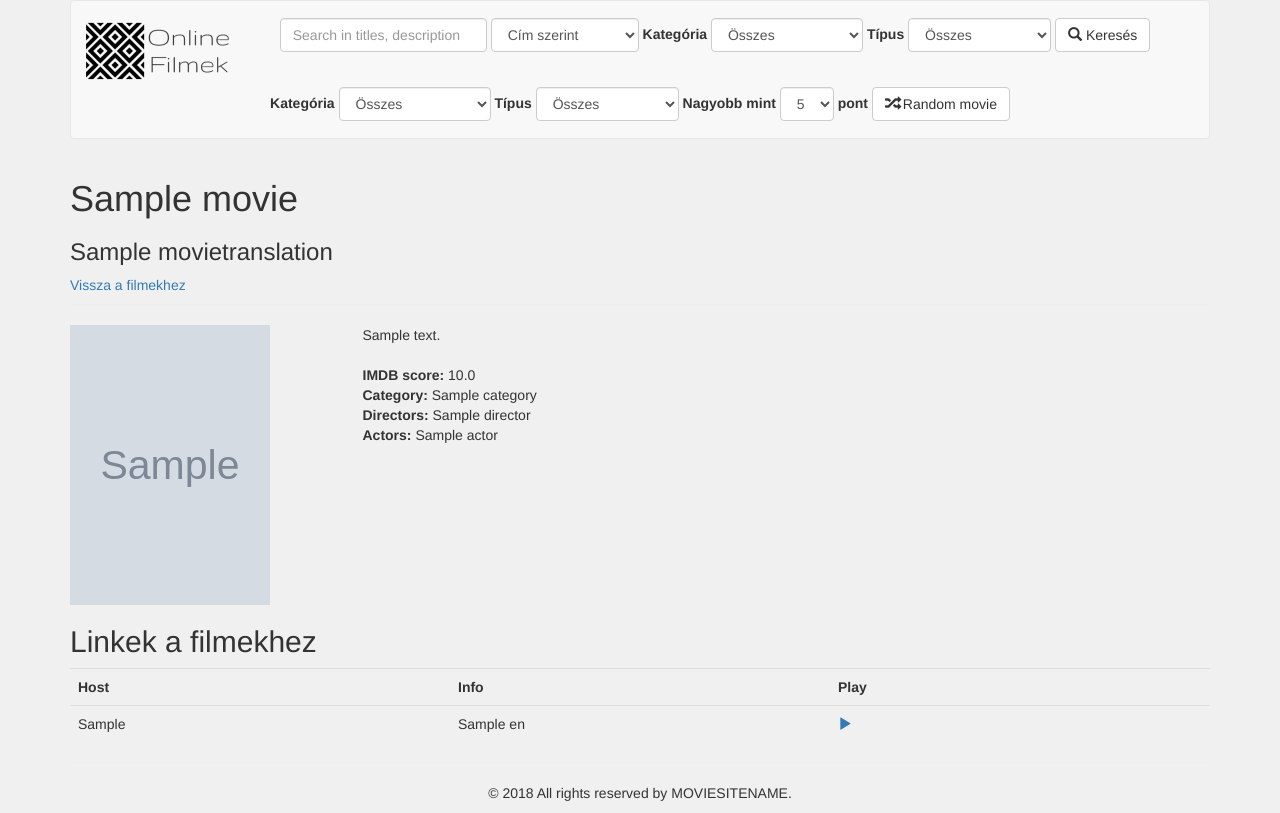
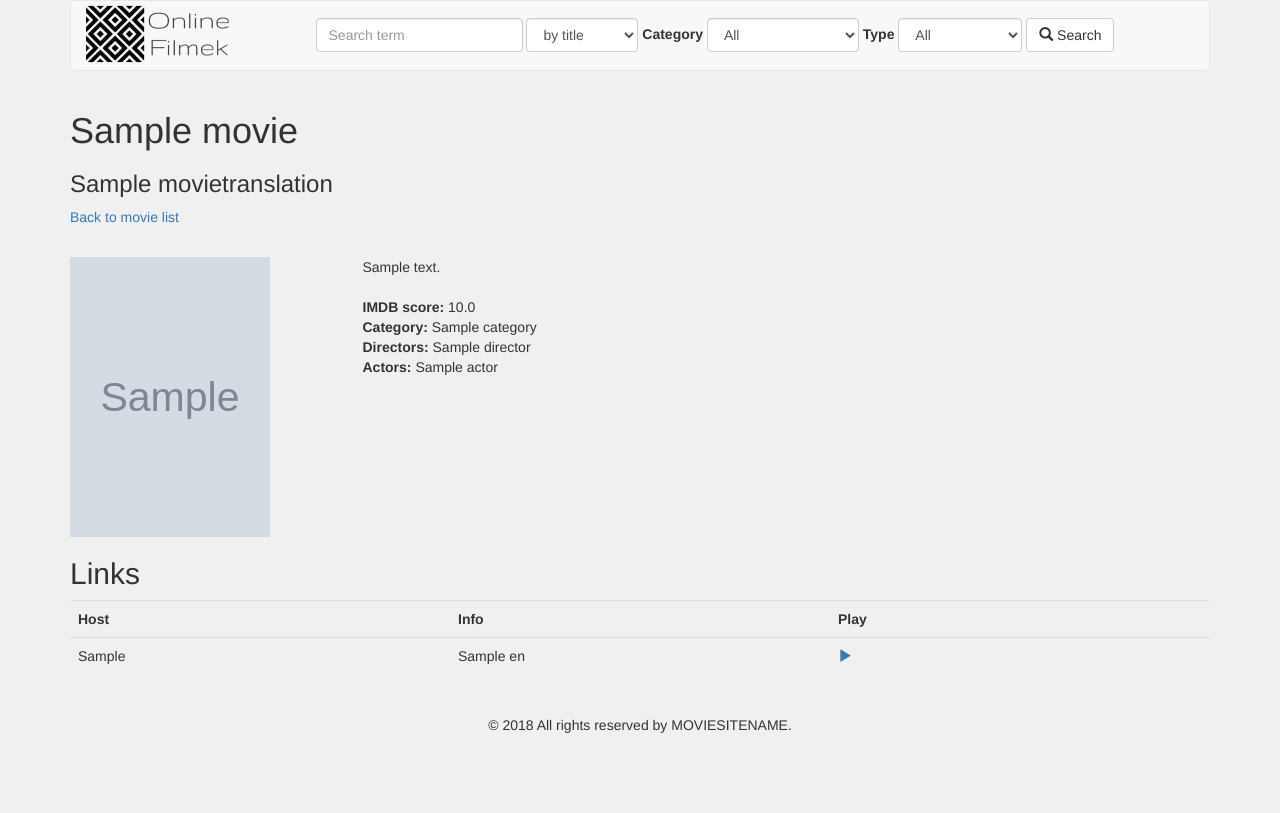
Before and after one commit to sooserno20/filmezz, a Django app: page /movie/1 in a window 1280 px wide. After the commit the page ends 733 px from the top, so only its background shows below. Run offline with Django 3.2, Linux system fonts and the light colour scheme; tables that the repository leaves empty hold one stand-in row (values such as "Sample post"); grey boxes marked "Sample" are stand-in pictures; some libraries are stand-ins or nearby versions.

Commit message:
Convert to english, commented out movie randomizer

```diff
--- a/core/admin.py
+++ b/core/admin.py
@@ -25,7 +25,7 @@ class TranslationInline(admin.StackedInline):
 class MovieAdmin(admin.ModelAdmin):
     list_display = ('title', 'description', 'image_url', 'is_series', 'imdb_score',
                     'get_categories', 'get_actors', 'get_directors')
-    search_fields = ('title', 'description', 'image_url', 'is_series', 'imdb_score')
+    search_fields = ('title', 'image_url', 'is_series', 'imdb_score')
 
     def get_actors(self, obj=None):
         obj = obj or self
--- a/core/templates/core/base.html
+++ b/core/templates/core/base.html
@@ -29,7 +29,7 @@
     {% block header %}
         <nav class="navbar navbar-default">
             <div class="container-fluid">
-                <div class="navbar-header margin-top-17">
+                <div class="navbar-header">
                     <a href="{% url 'movie-list' %}">
                         <img src="{% static 'images/logo.png' %}" width="150"/>
                     </a>
@@ -40,94 +40,116 @@
                         <form method="GET" action="{% url 'movie-list' %}" class="form-inline">
                             <div class="form-group">
                                 <input type="text" value="{{ request.GET.search }}" name='search'
-                                       placeholder="Search in titles, description" class="form-control">
+                                       placeholder="Search term" class="form-control">
 
                             </div>
                             <div class="form-group">
                                 <select name="search_by" class="form-control">
                                     {# TODO: refactor if, make a template or filter or cookies in views? #}
-                                    <option value="title" {% if request.GET.search_by == 'title' %}selected {% endif %}>Cím szerint</option>
-                                    <option value="actors" {% if request.GET.search_by == 'actors' %}selected {% endif %}>Színész szerint</option>
-                                    <option value="directors" {% if request.GET.search_by == 'directors' %}selected {% endif %}>Rendező szerint</option>
+                                    <option value="title" {% if request.GET.search_by == 'title' %}selected {% endif %}>by title</option>
+                                    <option value="actors" {% if request.GET.search_by == 'actors' %}selected {% endif %}>by actor</option>
+                                    <option value="directors" {% if request.GET.search_by == 'directors' %}selected {% endif %}>by director</option>
                                 </select>
                             </div>
                             <div class="form-group">
-                                <label for="category">Kategória</label>
+                                <label for="category">Category</label>
                                 <select name="category" class="form-control" id="category">
-                                    <option value='all' selected>Összes</option>
+                                    <option value='all' selected>All</option>
                                     {% for option in category_options %}
                                         <option value={{ option }} {% if request.GET.category == option %}selected {% endif %}>{{ option }}</option>
                                     {% endfor %}
                                 </select>
                             </div>
                             <div class="form-group">
-                                <label for="type">Típus</label>
+                                <label for="type">Type</label>
                                 <select name="type" class="form-control" id="type">
-                                    <option value='all' {% if request.GET.type == 'all' %}selected {% endif %}>Összes</option>
-                                    <option value='movie' {% if request.GET.type == 'movie' %}selected {% endif %}>Csak filmek</option>
-                                    <option value='series' {% if request.GET.type == 'series' %}selected {% endif %}>Csak sorozatok</option>
+                                    <option value='all' {% if request.GET.type == 'all' %}selected {% endif %}>All</option>
+                                    <option value='movie' {% if request.GET.type == 'movie' %}selected {% endif %}>Only movies</option>
+                                    <option value='series' {% if request.GET.type == 'series' %}selected {% endif %}>Only series</option>
                                 </select>
                             </div>
+{#                            <div class="form-group">#}
+{#                                <label for="imdb_score">Imdb score</label>#}
+{#                                <select name="imdb_score" class="form-control" id="imdb_score">#}
+                                    {# range in django template #}
+{#                                    {% for i in "x"|ljust:"10" %}#}
+{#                                        {% if request.GET.imdb_score %}#}
+{#                                            <option value="{{ forloop.counter0 }}"#}
+{#                                                    {% if request.GET.imdb_score == forloop.counter0|stringformat:"i" %}selected {% endif %}>#}
+{#                                                >{{ forloop.counter0 }}#}
+{#                                            </option>#}
+{#                                        {% else %}#}
+{#                                            {% if forloop.counter0 == 1 %}#}
+{#                                                <option value="1" selected>>1</option>#}
+{#                                            {% else %}#}
+{#                                                <option value="{{ forloop.counter0 }}">#}
+{#                                                    >{{ forloop.counter0 }}#}
+{#                                                </option>#}
+{#                                            {% endif %}#}
+{#                                        {% endif %}#}
+{#                                    {% endfor %}#}
+{#                                </select>#}
+{#                            </div>#}
                             <button type="submit" value="Search" class="btn btn-default">
-                                <span class="glyphicon glyphicon-search"></span>&nbsp;Keresés
+                                <span class="glyphicon glyphicon-search"></span>&nbsp;Search
                             </button>
                         </form>
                     </div>
                 </center>
             </div>
 
-            <div class="container-fluid">
-                <center>
-                    <div class="margin-bottom-17">
-
-                        <form method="GET" action="{% url 'random-movie' %}" class="form-inline">
-                            <div class="form-group">
-                                <label for="category">Kategória</label>
-                                <select name="category" class="form-control" id="category">
-                                    <option value='all' selected>Összes</option>
-                                    {% for option in category_options %}
-                                        <option value={{ option }} {% if request.GET.category == option %}selected {% endif %}>{{ option }}</option>
-                                    {% endfor %}
-                                </select>
-                            </div>
-                            <div class="form-group">
-                                <label for="type">Típus</label>
-                                <select name="type" class="form-control" id="type">
-                                    <option value='all' {% if request.GET.type == 'all' %}selected {% endif %}>Összes</option>
-                                    <option value='movie' {% if request.GET.type == 'movie' %}selected {% endif %}>Csak filmek</option>
-                                    <option value='series' {% if request.GET.type == 'series' %}selected {% endif %}>Csak sorozatok</option>
-                                </select>
-                            </div>
-                            <div class="form-group">
-                                <label for="imdb_score">Nagyobb mint</label>
-                                <select name="imdb_score" class="form-control" id="imdb_score">
+{#            <div class="container-fluid">#}
+{#                <center>#}
+{#                    <div class="margin-bottom-17">#}
+{##}
+{#                        <form method="GET" action="{% url 'random-movie' %}" class="form-inline">#}
+{#                            <div class="form-group">#}
+{#                                <label for="category">Kategória</label>#}
+{#                                <select name="category" class="form-control" id="category">#}
+{#                                    <option value='all' selected>Összes</option>#}
+{#                                    {% for option in category_options %}#}
+{#                                        <option value={{ option }} {% if request.GET.category == option %}selected {% endif %}>{{ option }}</option>#}
+{#                                    {% endfor %}#}
+{#                                </select>#}
+{#                            </div>#}
+{#                            <div class="form-group">#}
+{#                                <label for="type">Típus</label>#}
+{#                                <select name="type" class="form-control" id="type">#}
+{#                                    <option value='all' {% if request.GET.type == 'all' %}selected {% endif %}>Összes</option>#}
+{#                                    <option value='movie' {% if request.GET.type == 'movie' %}selected {% endif %}>Csak filmek</option>#}
+{#                                    <option value='series' {% if request.GET.type == 'series' %}selected {% endif %}>Csak sorozatok</option>#}
+{#                                </select>#}
+{#                            </div>#}
+{#                            <div class="form-group">#}
+{#                                <label for="imdb_score">Nagyobb mint</label>#}
+{#                                <select name="imdb_score" class="form-control" id="imdb_score">#}
                                     {# range in django template #}
-                                    {% for i in "x"|ljust:"10" %}
-                                        {% if request.GET.imdb_score %}
-                                            <option value="{{ forloop.counter0 }}"
-                                                    {% if request.GET.imdb_score == forloop.counter0|stringformat:"i" %}selected {% endif %}>
-                                                {{ forloop.counter0 }}
-                                            </option>
-                                        {% else %}
-                                            {% if forloop.counter0 == 5 %}
-                                                <option value="5" selected>5</option>
-                                            {% else %}
-                                                <option value="{{ forloop.counter0 }}">
-                                                    {{ forloop.counter0 }}
-                                                </option>
-                                            {% endif %}
-                                        {% endif %}
-                                    {% endfor %}
-                                </select>
-                                <label for="imdb_score">pont</label>
-                            </div>
-                            <button type="submit" value="Search" class="btn btn-default">
-                                <span class="glyphicon glyphicon-random"></span>&nbsp;Random movie
-                            </button>
-                        </form>
-                    </div>
-                </center>
-            </div>
+{#                                    {% for i in "x"|ljust:"10" %}#}
+{#                                        {% if request.GET.imdb_score %}#}
+{#                                            <option value="{{ forloop.counter0 }}"#}
+{#                                                    {% if request.GET.imdb_score == forloop.counter0|stringformat:"i" %}selected {% endif %}>#}
+{#                                                >{{ forloop.counter0 }}#}
+{#                                            </option>#}
+{#                                        {% else %}#}
+{#                                            {% if forloop.counter0 == 1 %}#}
+{#                                                <option value="1" selected>>1</option>#}
+{#                                            {% else %}#}
+{#                                                <option value="{{ forloop.counter0 }}">#}
+{#                                                    >{{ forloop.counter0 }}#}
+{#                                                </option>#}
+{#                                            {% endif %}#}
+{#                                        {% endif %}#}
+{#                                    {% endfor %}#}
+{#                                </select>#}
+{#                                <label for="imdb_score">pont</label>#}
+{#                            </div>#}
+{#                            <button type="submit" value="Search" class="btn btn-default">#}
+{#                                <span class="glyphicon glyphicon-random"></span>&nbsp;Random movie#}
+{#                            </button>#}
+{#                        </form>#}
+{#                    </div>#}
+{#                </center>#}
+{#            </div>#}
 
         </nav>
     {% endblock %}
--- a/core/templates/core/movie_detail.html
+++ b/core/templates/core/movie_detail.html
@@ -11,7 +11,7 @@
                 <h3>{{ transl.title }}</h3>
             {% endfor %}
         {% endif %}
-        <a href="{% url 'movie-list' %}">Vissza a filmekhez</a>
+        <a href="{% url 'movie-list' %}">Back to movie list</a>
     </div>
 
     <div class="row">
@@ -48,7 +48,7 @@
     {% if movie.links.all %}
         <section class="content-box">
             <h2 class="headline">
-                Linkek a filmekhez
+                Links
             </h2>
             <table class="table table-hover">
                 <tr>
--- a/core/templates/core/movie_list.html
+++ b/core/templates/core/movie_list.html
@@ -8,6 +8,9 @@
             <h1>Legnézettebb filmek</h1>
         {% else %}
             <h1>Filmek</h1>
+            {% if not movie_list %}
+                <h4 class="margin-left-10">No movies found</h4>
+            {% endif %}
         {% endif %}
     </div>
     <div class="row">
--- a/static/css/main.css
+++ b/static/css/main.css
@@ -14,3 +14,7 @@ body {
     width: 200px;
     height: 280px;
 }
+
+.margin-left-10 {
+    margin-left: 10px;
+}
```
